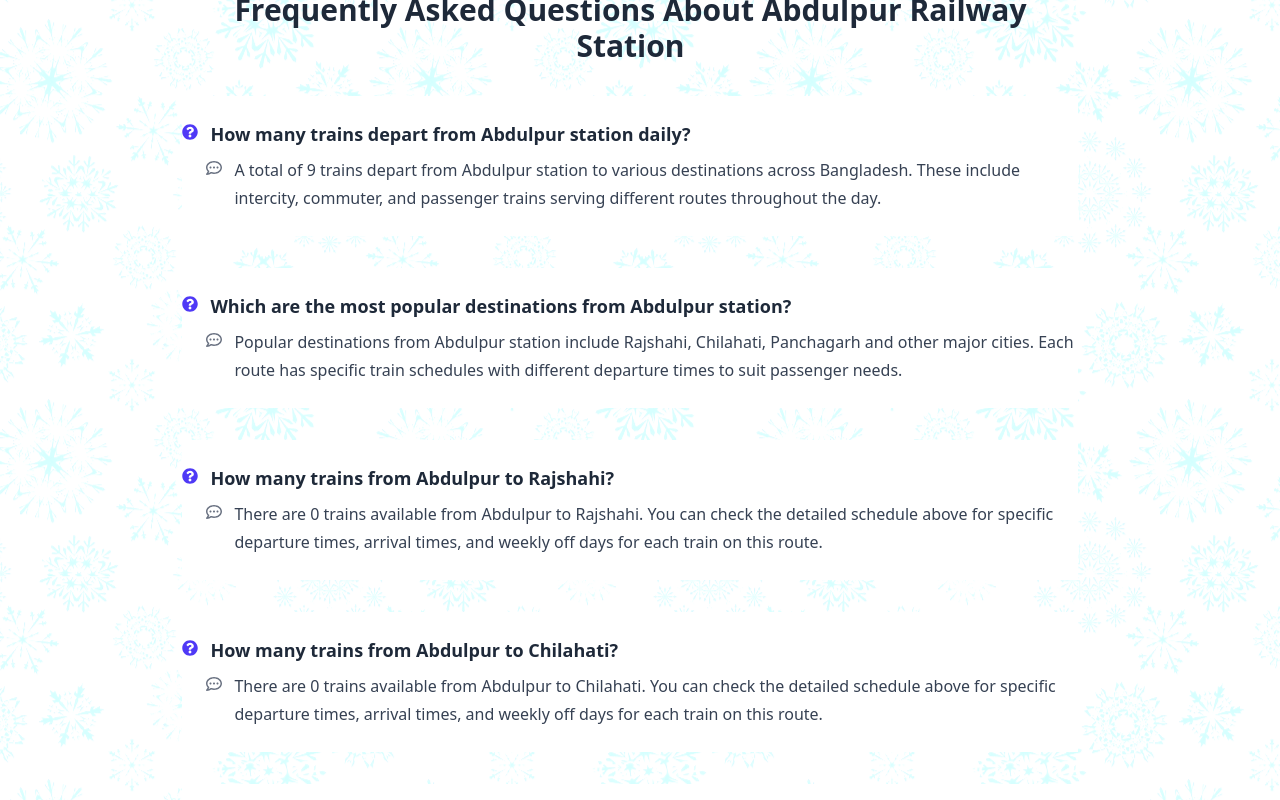
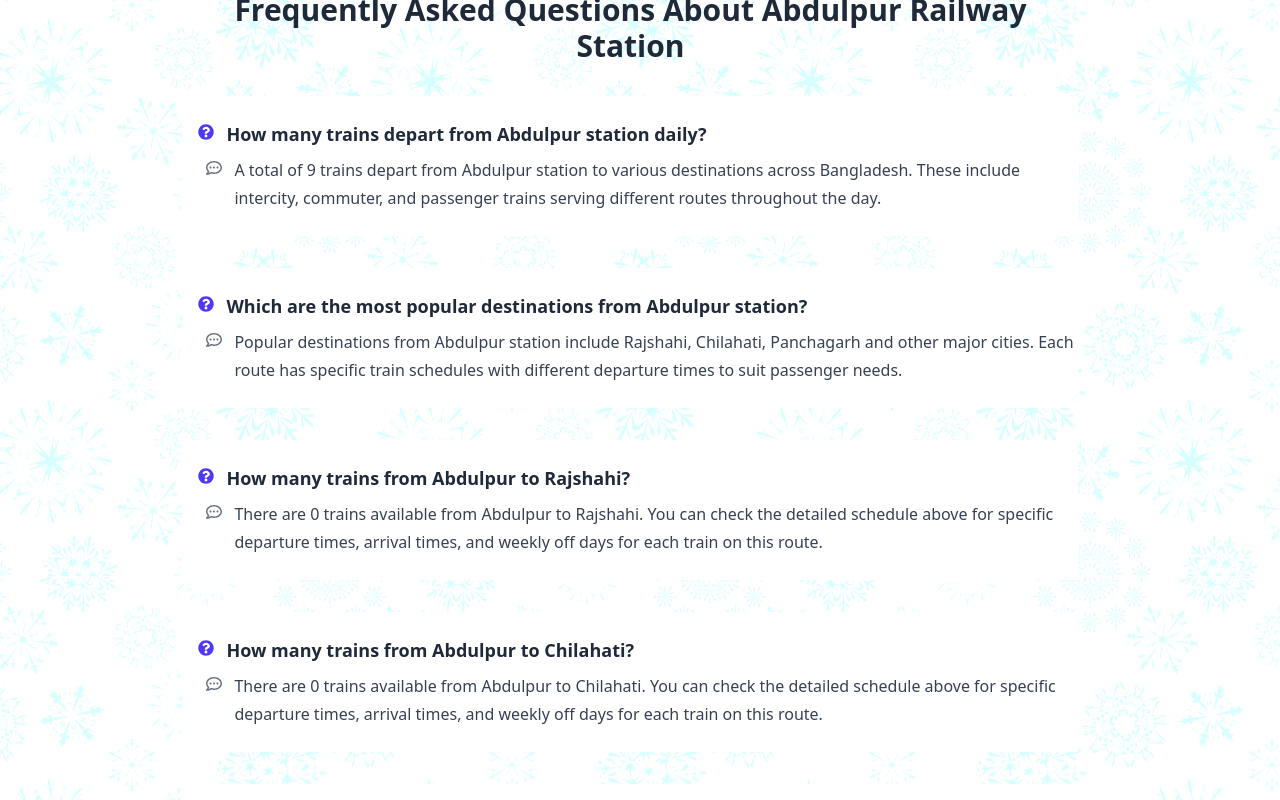
Before and after one commit to mdistiakahmed/train-jatri, a Next.js app: page /station/abdulpur in a window 1280 px wide. Shown: the part 5180-5980 px from the top of the page. Built offline with nearby package versions, Linux system fonts and the light colour scheme.

Commit message:
update padding

```diff
--- a/app/station/[name]/components.tsx
+++ b/app/station/[name]/components.tsx
@@ -425,7 +425,7 @@ export const StationFAQ = ({ stationName, trainData }: { stationName: string; tr
 
           {/* Question */}
           <div className="flex items-start gap-3 mb-2">
-            <FaQuestionCircle className="text-indigo-600 mt-1 shrink-0" />
+            <FaQuestionCircle className="text-indigo-600 ml-4 mt-1 shrink-0" />
             <h3 className="text-lg font-semibold text-gray-800">
               {faq.question}
             </h3>
```
